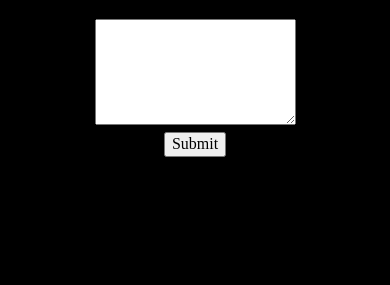
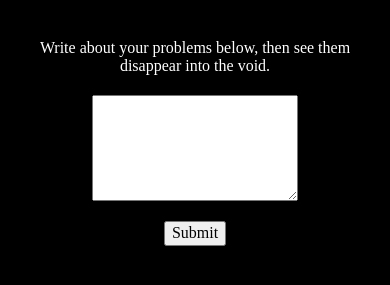
Before and after one commit to tallglassofwalter/into-the-void, a plain HTML site: page index.html in a window 390 px wide. Shown: the part 61-346 px from the top of the page. Drawn offline with nearby package versions, Linux system fonts and the light colour scheme.

Commit message:
add README

```diff
--- a/index.html
+++ b/index.html
@@ -12,7 +12,10 @@
   <main>
     <h1>into the void</h1>
     <form>
-      <textarea></textarea>
+      <label>
+        Write about your problems below, then see them disappear into the void.
+        <textarea></textarea>
+      </label>
       <button>Submit</button>
     </form>
     <div class="display__message hidden">
@@ -21,7 +24,7 @@
     </div>
     <div class="display__text hidden"></div>
     <div class="display__motto hidden">
-      <h2>nothing lasts forever.</h2>
+      <p>I hope this has been a helpful reminder that no problem lasts forever.</p>
     </div>
   </main>
   <script src="https://ajax.googleapis.com/ajax/libs/jquery/3.5.1/jquery.min.js"></script>
--- a/main.css
+++ b/main.css
@@ -4,14 +4,14 @@ body {
   text-align: center;
 }
 
-/* main {
-  padding: 5px 5px;
-} */
+div, form {
+  padding: 20px;
+}
 
 textarea {
   display: block;
-  margin: 2% auto;
-  max-width: 50%;
+  margin: 20px auto;
+  width: 30vw;
   height: 100px;
 }
 
@@ -64,3 +64,10 @@ textarea {
     0 0 0 75px rgba(188, 237, 243, 0.3);
   }
 }
+
+@media screen and (max-width: 480px) {
+  textarea {
+    max-width: 250px;
+    min-width: 200px;
+  }
+}
```
Also changed, not shown: 1 other file.
